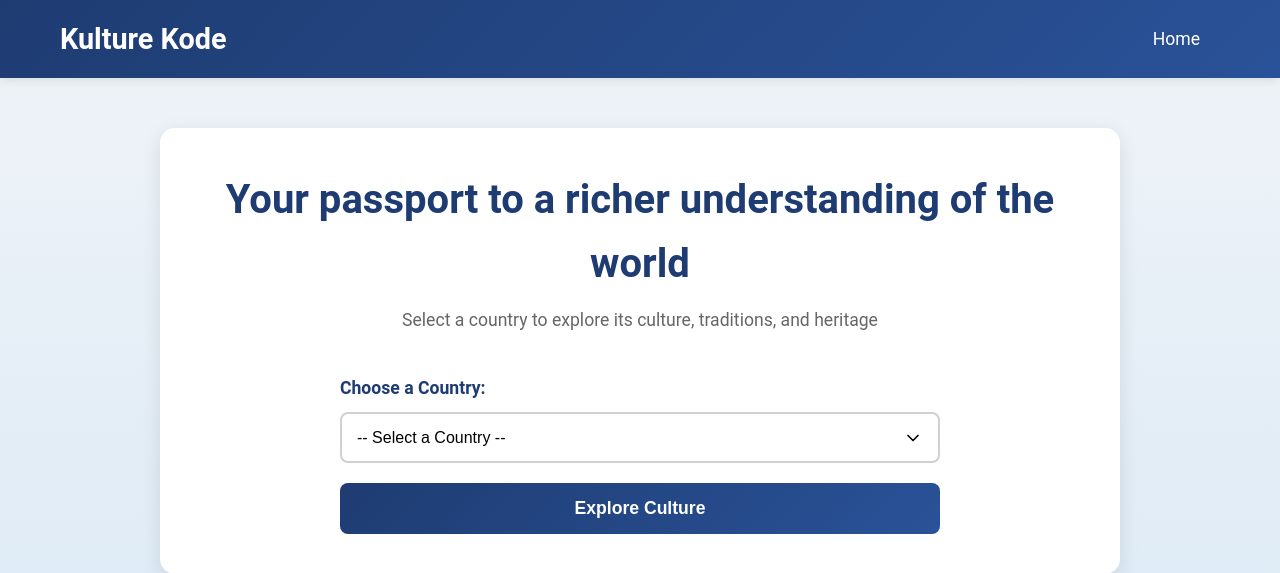
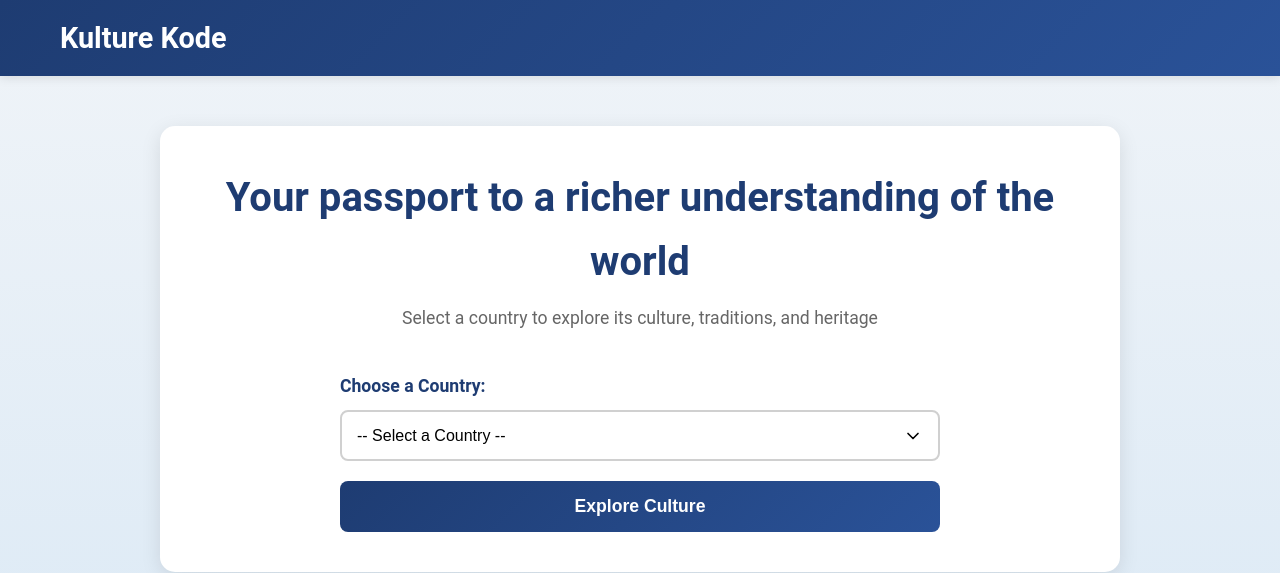
Before and after one commit to edimaudo/KultureKode, a Flask app: page /app in a window 1280 px wide. Shown: the top 573 px of the page. Run offline with Flask 3, Linux system fonts and the light colour scheme.

Commit message:
Update app.html

```diff
--- a/templates/app.html
+++ b/templates/app.html
@@ -10,7 +10,7 @@
     <nav class="navbar">
         <div class="nav-container">
             <a href="/" class="nav-logo">Kulture Kode</a>
-            <a href="/" class="nav-link">Home</a>
+
         </div>
     </nav>
 
```
